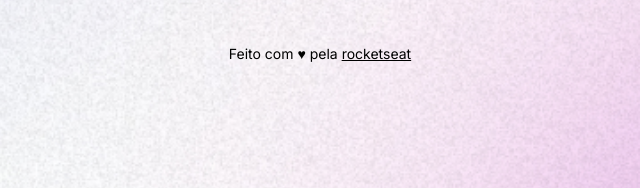
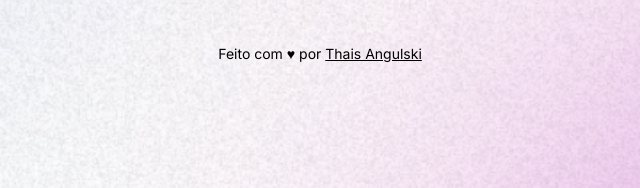
Before and after one commit to thaisangulski/portfolio, a plain HTML site: page index.html in a window 1280 px wide. Shown: the part 609-797 px from the top of the page, 320-960 px from the left. Drawn offline with nearby package versions, Linux system fonts and the light colour scheme.

Commit message:
atualiza o footer

```diff
--- a/index.html
+++ b/index.html
@@ -60,8 +60,8 @@
       </div>
 
       <footer>
-        Feito com ♥ pela <a href="https://rocketseat.com.br/
-        ">rocketseat</a>
+        Feito com ♥ por <a href="https://github.com/thaisangulski
+        ">Thais Angulski</a>
       </footer>
     </div>
 
```
